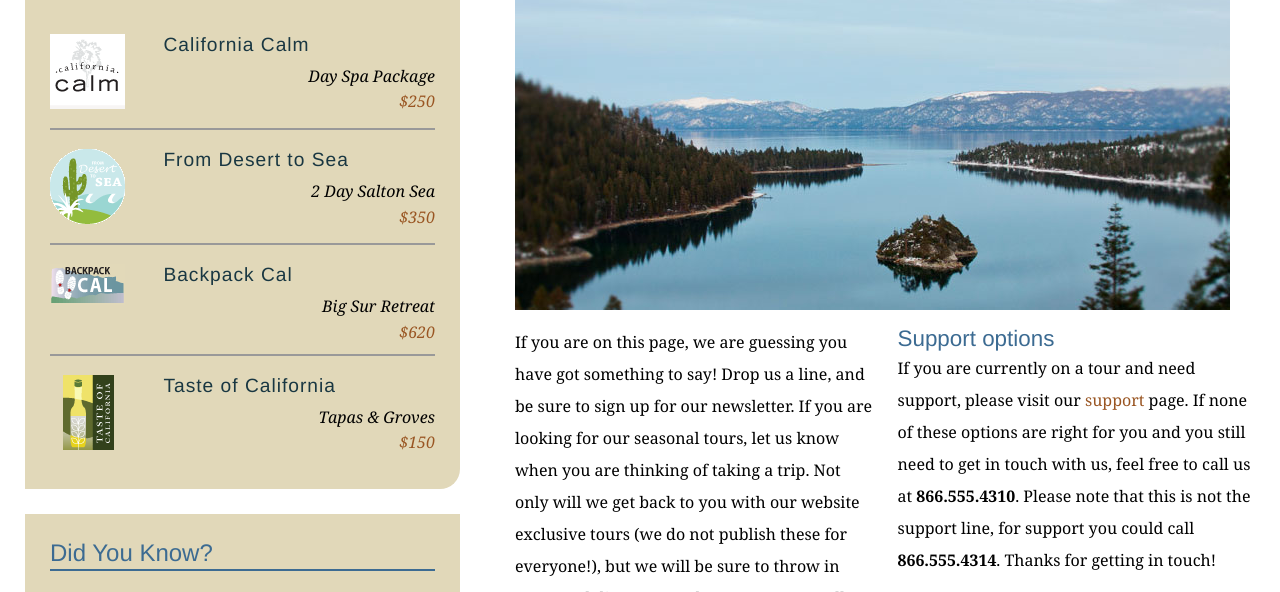
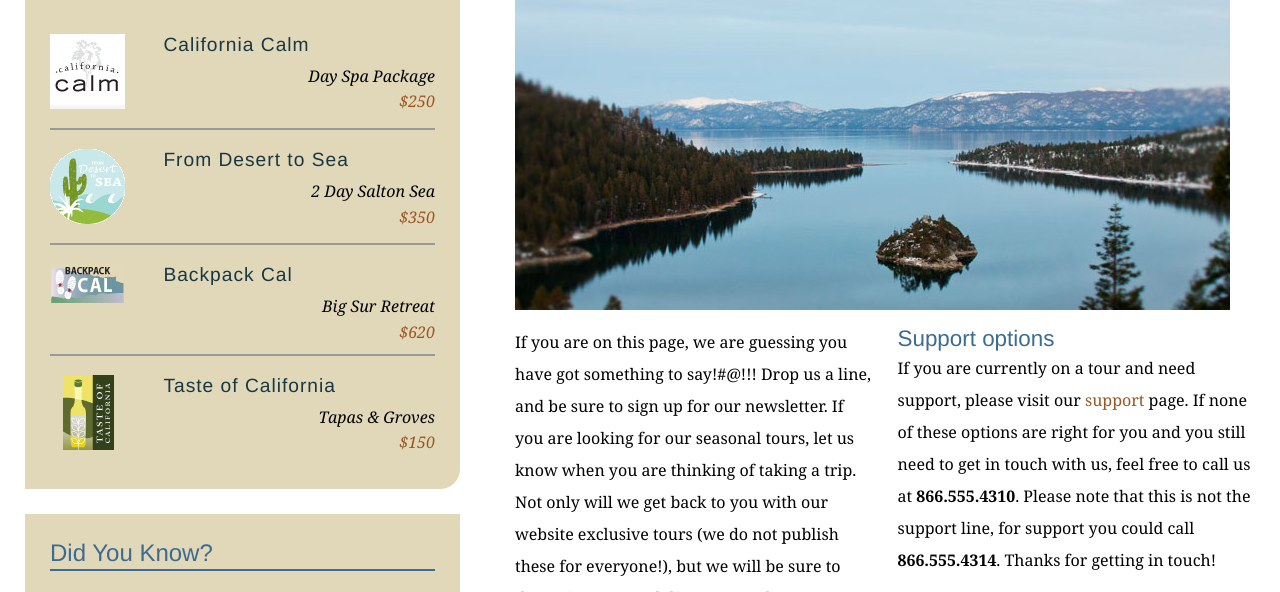
Before and after one commit to jwrettin/explore_california, a plain HTML site: page contact.html in a window 1280 px wide. Shown: the part 342-934 px from the top of the page. Drawn offline with Linux system fonts and the light colour scheme.

Commit message:
added punctuation

```diff
--- a/contact.html
+++ b/contact.html
@@ -68,7 +68,7 @@
           <h1>Get in touch</h1>
           <img src="assets/images/emerald_bay.jpg" alt="Beautiful Lake Tahoe" class="articleImage" />
           <div class="multiCol">
-            <p>If you are on this page, we are guessing you have got something to say! Drop us a line, and be sure to sign up for our newsletter. If you are looking for our seasonal tours,  let us know when you are thinking of taking a trip. Not only will we get back to you with our website exclusive tours (we do not publish these for everyone!), but we will be sure to throw in some cool discounts and tour extras as well.</p>
+            <p>If you are on this page, we are guessing you have got something to say!#@!!! Drop us a line, and be sure to sign up for our newsletter. If you are looking for our seasonal tours,  let us know when you are thinking of taking a trip. Not only will we get back to you with our website exclusive tours (we do not publish these for everyone!), but we will be sure to throw in some cool discounts and tour extras as well.</p>
 
             <h2>Support options</h2>
             <p>If you are currently on a tour and need support, please visit our <a href="support.html">support</a> page. If none of these options are right for you and you still need to get in touch with us, feel free to call us at<span class="phone"> <strong>866.555.4310</strong>. Please note that this is not the support line, for support you could call </span><strong>866.555.4314</strong>. Thanks for getting in touch!</p>
```
